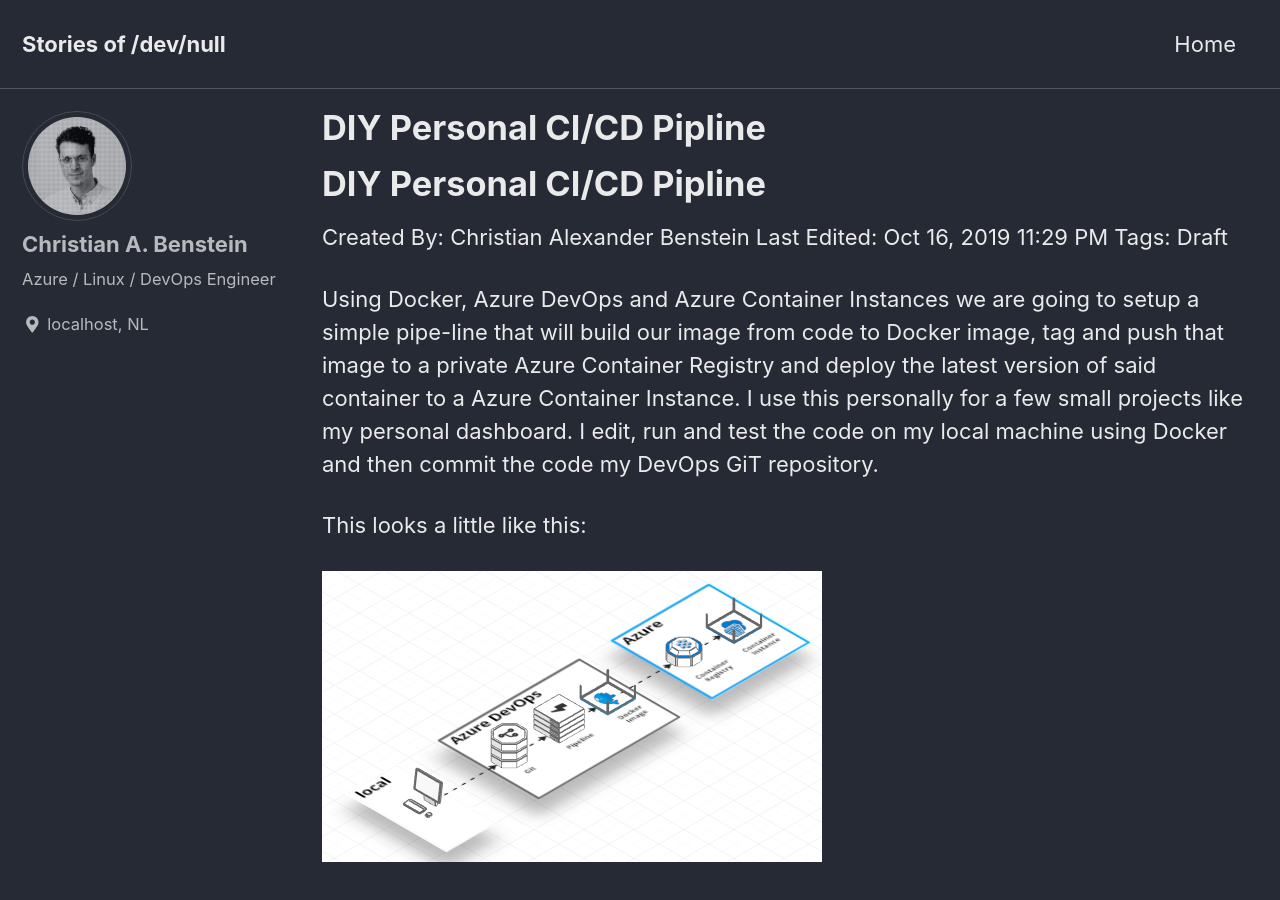
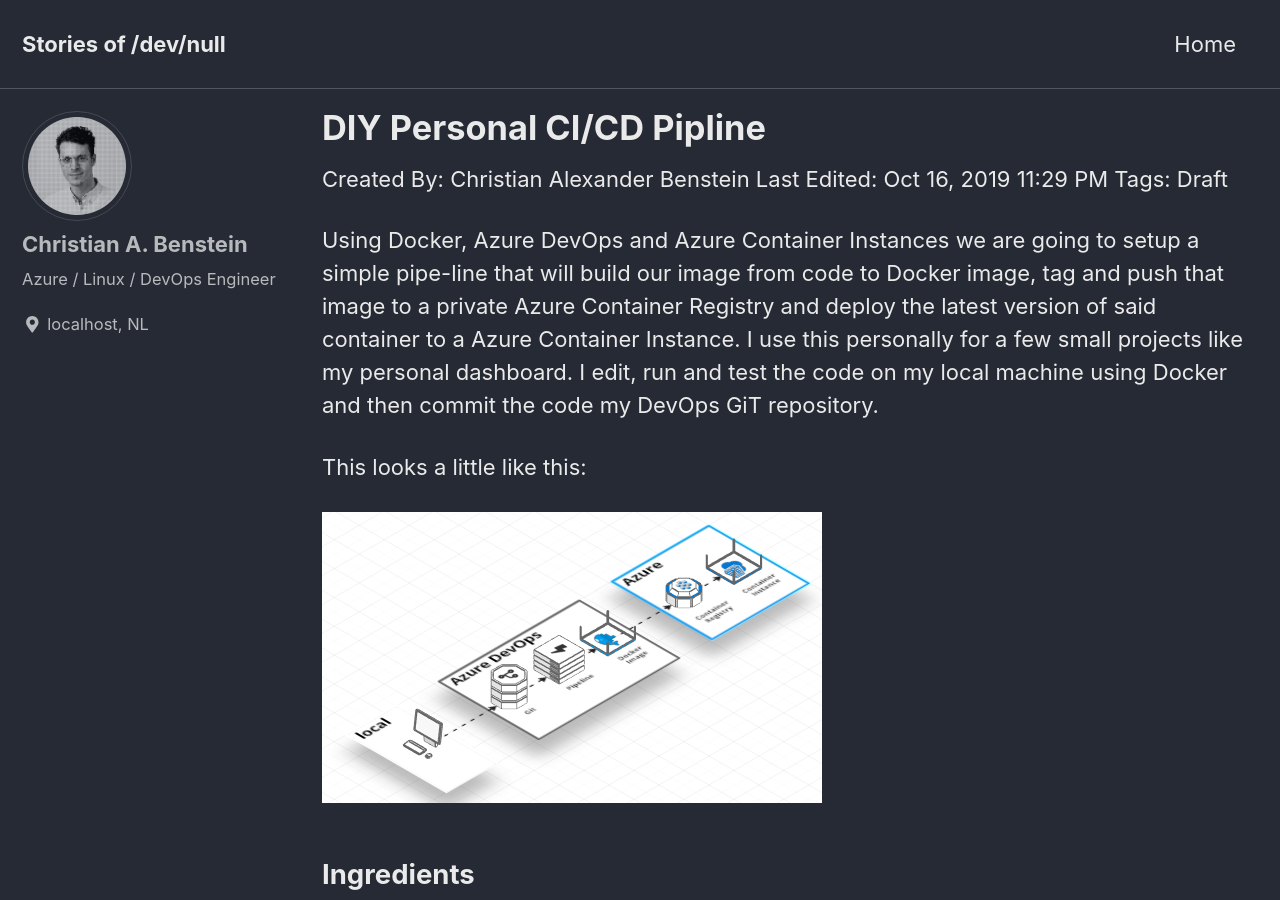
Before and after one commit to KingOfSpades/blog, a Jekyll site: the page built from _posts/2019-10-16-DIY-Personal-CICD-Pipline.md, in a window 1280 px wide and 900 px high. Built offline with Jekyll 4.4.1, drawn with Linux system fonts in a browser that asks for light colours; cached includes are drawn as plain includes.

Commit message:
Fixed title

```diff
--- a/_posts/2019-10-16-DIY-Personal-CICD-Pipline.md
+++ b/_posts/2019-10-16-DIY-Personal-CICD-Pipline.md
@@ -11,8 +11,6 @@ tags:
     - Handy
     - Git
 ---
-
-# DIY Personal CI/CD Pipline
 
 Created By: Christian Alexander Benstein
 Last Edited: Oct 16, 2019 11:29 PM
```
